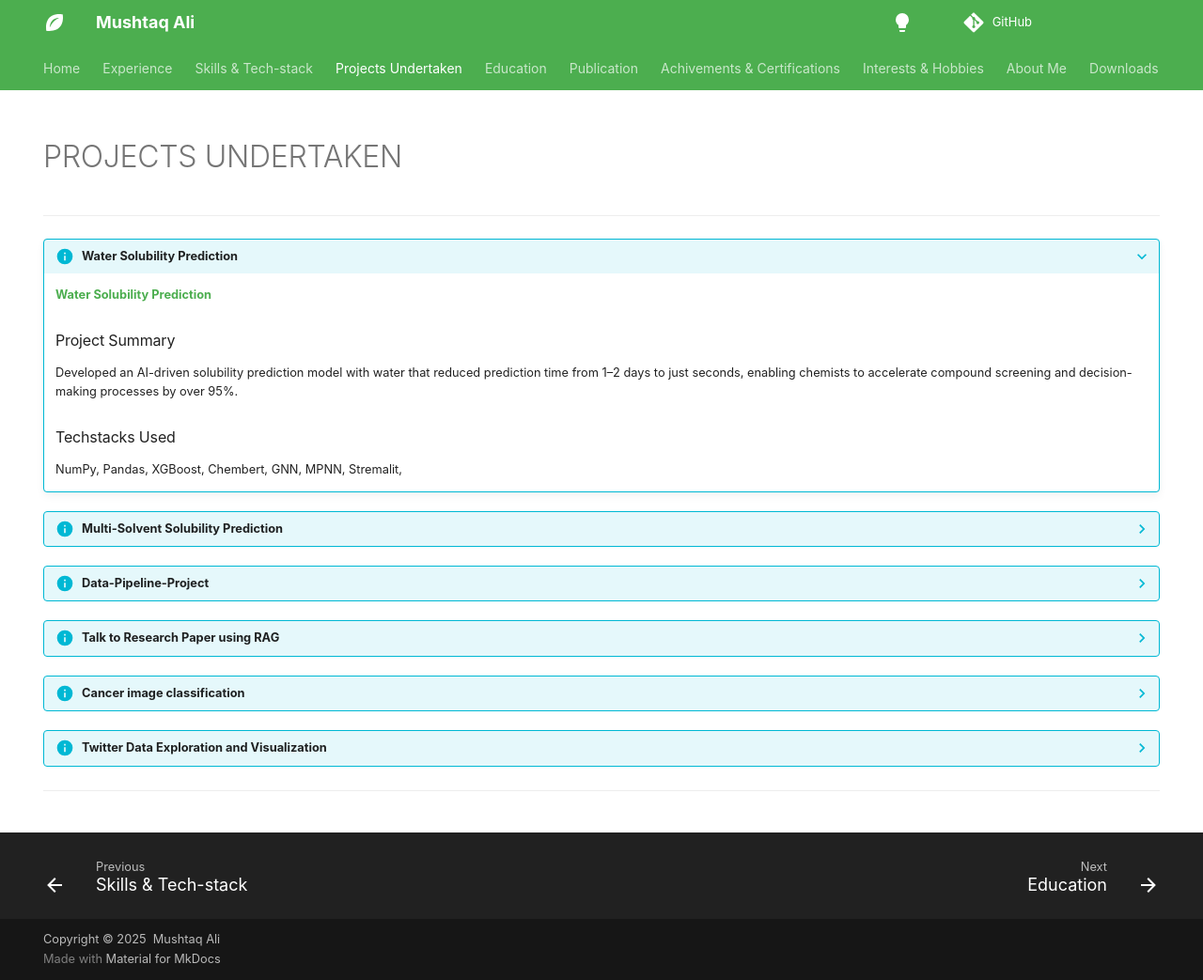
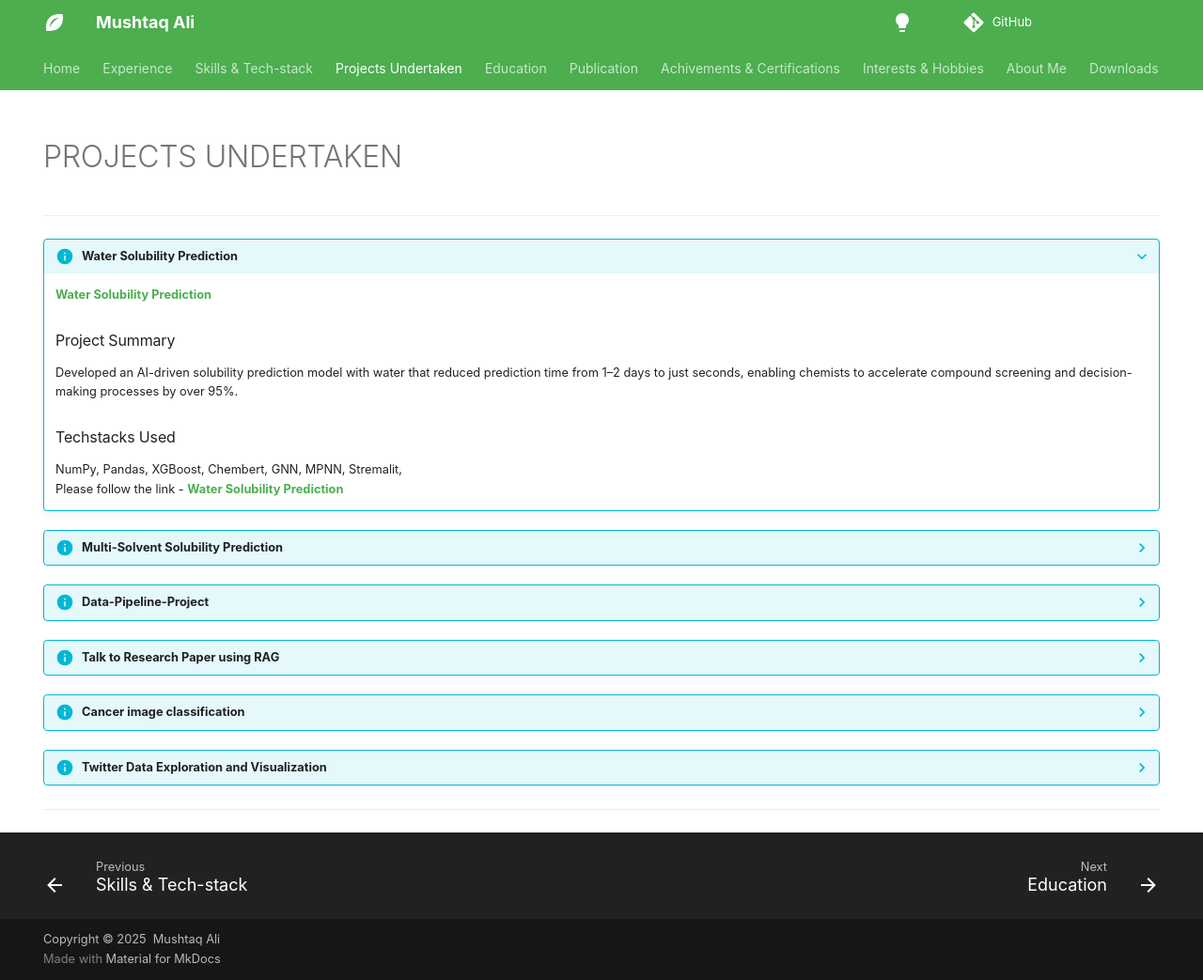
Before and after one commit to ali1810/Profile, an MkDocs documentation site: the page built from docs/projects.md, in a window 1280 px wide and 1043 px high. Shown: the whole window at 94% size. Built offline with MkDocs 1.6.1 and Material for MkDocs 9.7.7, drawn with Linux system fonts in a browser that asks for light colours; some web fonts are replaced; comment, search, counter and statistics services are not loaded.

Commit message:
Update projects.md

```diff
--- a/docs/projects.md
+++ b/docs/projects.md
@@ -18,6 +18,7 @@
     ### Techstacks Used
 
      NumPy, Pandas, XGBoost, Chembert, GNN, MPNN, Stremalit,
+     Please follow the link - [**Water Solubility Prediction**](https://aqua-solubility-prediction.streamlit.app/)
 ??? info "Multi-Solvent Solubility Prediction"
 
     ### Project Summary
```
